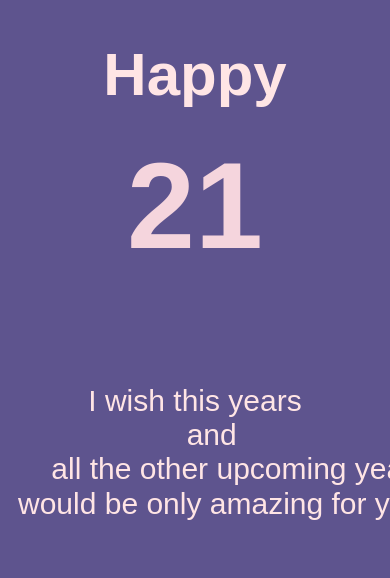
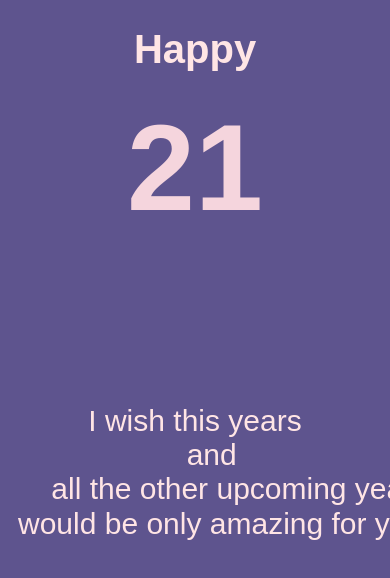
Before and after one commit to Surja11/birthday, a plain HTML site: page 2.html in a window 390 px wide. Shown: the top 578 px of the page. Drawn offline with Linux system fonts and the light colour scheme; a web font is replaced by a local one.

Commit message:
Update styles2.css

```diff
--- a/styles2.css
+++ b/styles2.css
@@ -39,3 +39,10 @@ img{
     to{ transform: scale(0.5);
     color:#e0b1cb;}
     }
+   @media screen and (max-width:1100px) {
+        #main{
+       font-size: 40px;
+        }
+        footer{
+            font-size:40px;}
+    }
```
